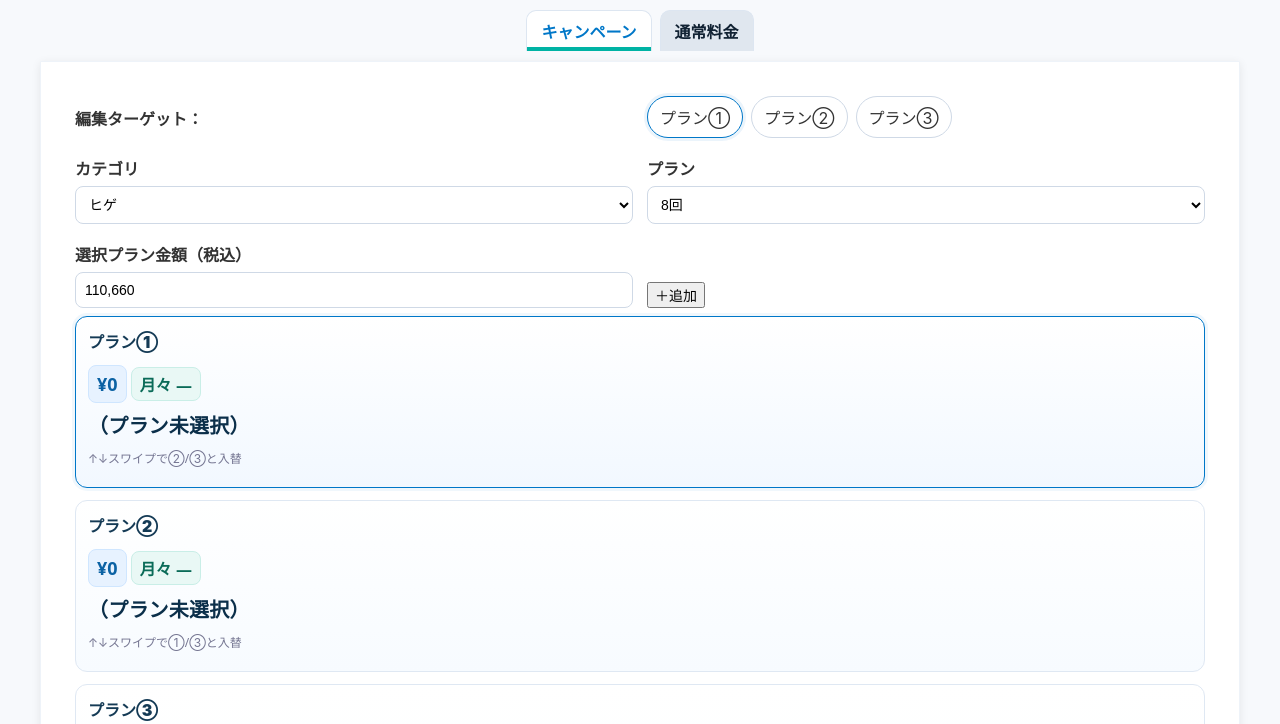
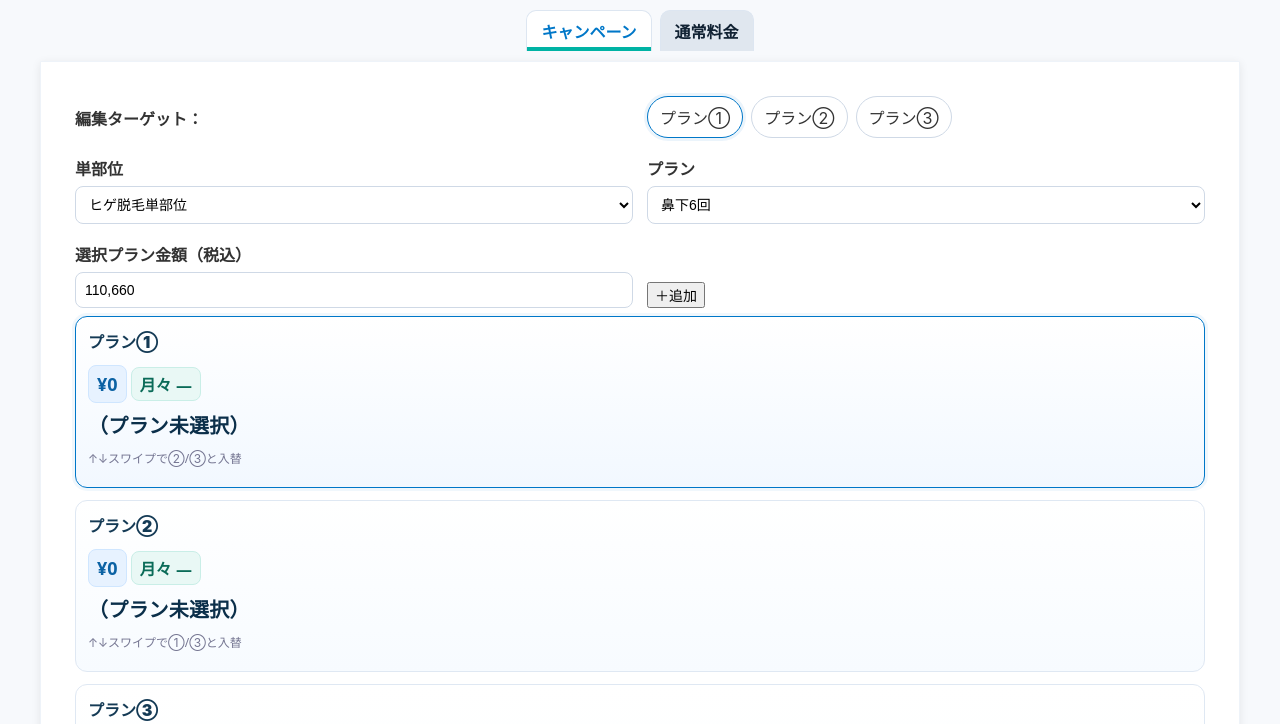
Before and after one commit to mensclearsales-web/hair_removal_2026-04-01, a plain HTML site: page index.html in a window 1280 px wide. Shown: the part 76-800 px from the top of the page. Drawn offline with Linux system fonts and the light colour scheme.

Commit message:
Update index.html

```diff
--- a/index.html
+++ b/index.html
@@ -90,18 +90,12 @@
       </div>
 
         <div class="row">
-    <label>カテゴリ
+    <label>単部位
       <select id="cat-select-c">
-        <option value="ヒゲ">ヒゲ</option>
-        <option value="フェイス">フェイス</option>
-        <option value="まゆ小鼻">まゆ小鼻</option>
-        <option value="どこでも脱毛20分">どこでも脱毛20分</option>
-        <option value="どこでも脱毛40分">どこでも脱毛40分</option>
-        <option value="全身+ヒゲor陰部">全身+ヒゲor陰部</option>
-        <option value="EPボディ">EPボディ</option>
-        <option value="特別メニュー">特別メニュー</option>
-        <option value="全身オール">全身オール</option>
-        <option value="陰部">陰部</option>
+        <option value="ヒゲ脱毛単部位">ヒゲ脱毛単部位</option>
+        <option value="VIOおしり脱毛単部位">VIOおしり脱毛単部位</option>
+        <option value="ボディ単部位">ボディ単部位</option>
+        <option value="腕・下半身セット">どこでも脱毛20分</option>
       </select>
     </label>
         <label>プラン<select id='plan-select-c'></select></label>
@@ -273,14 +267,23 @@
 (function(){
   function clone(o){return JSON.parse(JSON.stringify(o||{}))}
   var D={
-    'ヒゲ':{
-      '8回':110660,
-      '12回':143770,
-      '2年通い放題':297750,
-      '2年通い放題+EP':339800,
-      '2年通い放題+EP+プラ':389800
+    'ヒゲ脱毛単部位':{
+      '鼻下6回':110660,
+      '鼻下12回':143770,
+      '口下6回':110660,
+      '口下12回':143770,
+      'あご6回':110660,
+      'あご12回':143770,
+      'あご下6回':110660,
+      'あご下12回':143770,
+      'ほほ6回':110660,
+      'ほほ12回':143770,
+      'もみあげ6回':110660,
+      'もみあげ12回':143770,
+      '首6回':110660,
+      '首12回':143770
     },
-    'フェイス':{
+    'VIOおしり脱毛単部位':{
       'EP 4回':99980,
       'EP 8回':174273,
       'EP 12回':216700,
@@ -290,69 +293,12 @@
       '2年通い放題+EP':374260,
       '2年通い放題+EP+プラ':424260
     },
-    'まゆ小鼻':{
+    'ボディ単部位':{
       '4回':40000,
       '8回':68250,
       '12回':81900
     },
-    'どこでも脱毛20分':{
-      '8回':129800,
-      '12回':178000,
-      '2年通い放題':309000,
-      '2年通い放題+EP':359000
-    },
-    '陰部':{
-      '4回':98300,
-      '8回':194420,
-      '12回':279970,
-      '2年通い放題':448860,
-      '2年通い放題+EP':498860
-    },
-    'どこでも脱毛40分':{
-      '4回':119800,
-      '8回':228000,
-      '12回':329000,
-      '2年通い放題':569000,
-      '2年通い放題+EP':619000
-    },
-    '全身+ヒゲor陰部':{
-      '4回':196800,
-      '8回':359750,
-      '12回':506480,
-      '2年通い放題':795160,
-      '2年通い放題+EP':845160
-    },
-    'EPボディ':{
-      '上半身+下半身4回':88800,
-      '上半身+下半身8回':159840,
-      '上半身+下半身12回':213120,
-      '上半身+下半身+陰部4回':129800,
-      '上半身+下半身+陰部8回':233640,
-      '上半身+下半身+陰部12回':311520
-    },
-    '特別メニュー':{
-      'ヒゲ脱毛4回':36000,
-      'ヒゲ脱毛8回':72000,
-      '陰部脱毛4回':87000,
-      '陰部脱毛8回':174000,
-      'ひじ下、手の指甲4回':30000,
-      'ひじ下、手の指甲8回':60000,
-      '胸、腹4回':39000,
-      '胸、腹8回':78000,
-      '上半身4回':66000,
-      '上半身8回':132000,
-      '下半身4回':60000,
-      '下半身8回':120000,
-      '選べる2点セット4回':58500,
-      '選べる2点セット8回':117000,
-      '選べる3点セット4回':85500,
-      '選べる3点セット8回':171000,
-      '口周りあご下4回':30000,
-      '口周りあご下8回':60000,
-      '口周り4回':23000,
-      '口周り8回':46000
-    },
-    '全身オール':{
+    '腕・下半身セット':{
       '4回':213400,
       '8回':396640,
       '12回':554420,
```
